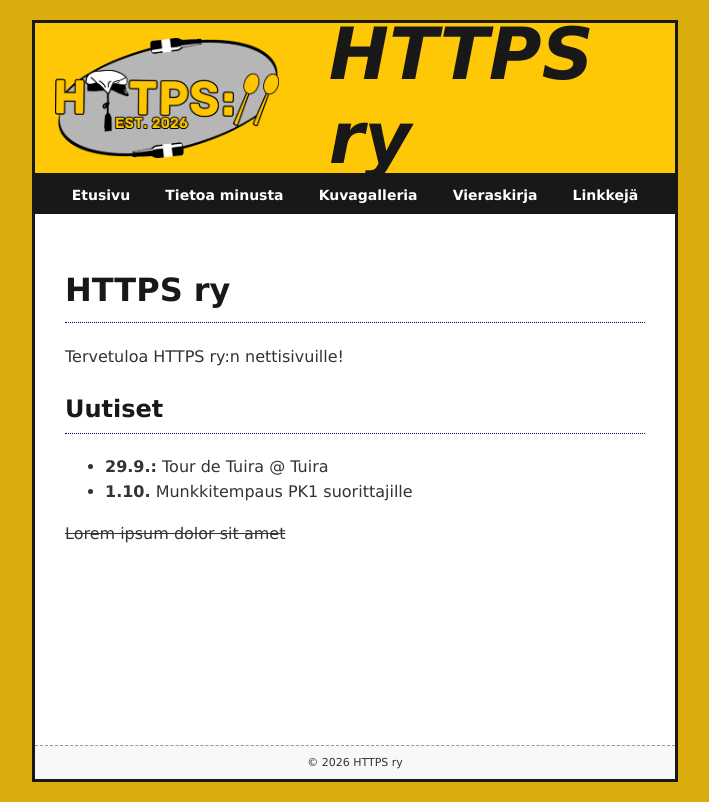
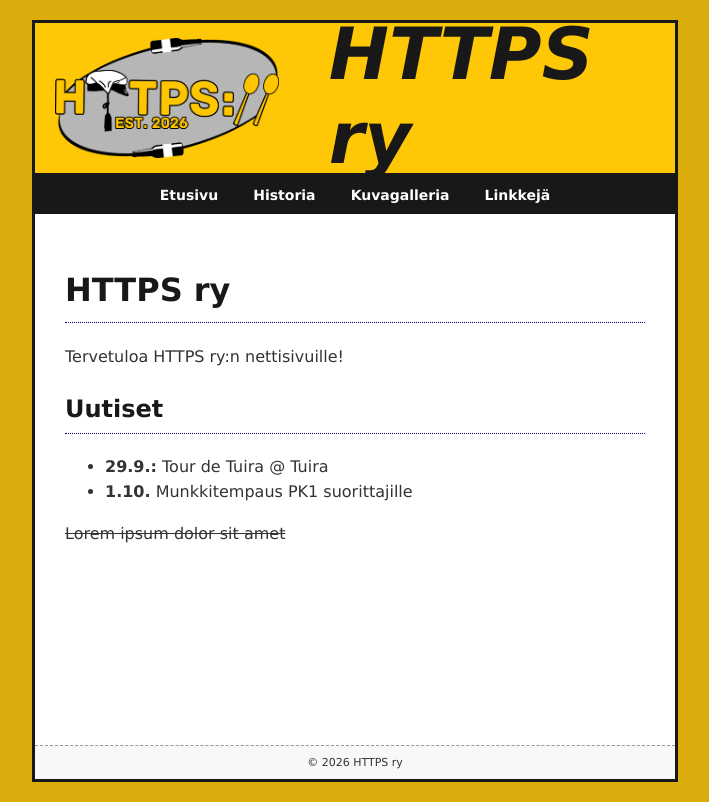
Before and after one commit to jtormane/https, a plain HTML site: page index.html in a window 1280 px wide. Shown: the whole page, without its empty margins (285-994 px from the left). Drawn offline with Linux system fonts and the light colour scheme.

Commit message:
nettisivujenpaivitys

```diff
--- a/index.html
+++ b/index.html
@@ -119,9 +119,8 @@
     <!-- 1. Valikkonapit yläpuolella -->
     <div id="navbar">
         <a href="#">Etusivu</a>
-        <a href="#">Tietoa minusta</a>
+        <a href="#">Historia</a>
         <a href="#">Kuvagalleria</a>
-        <a href="#">Vieraskirja</a>
         <a href="#">Linkkejä</a>
     </div>
 
```
